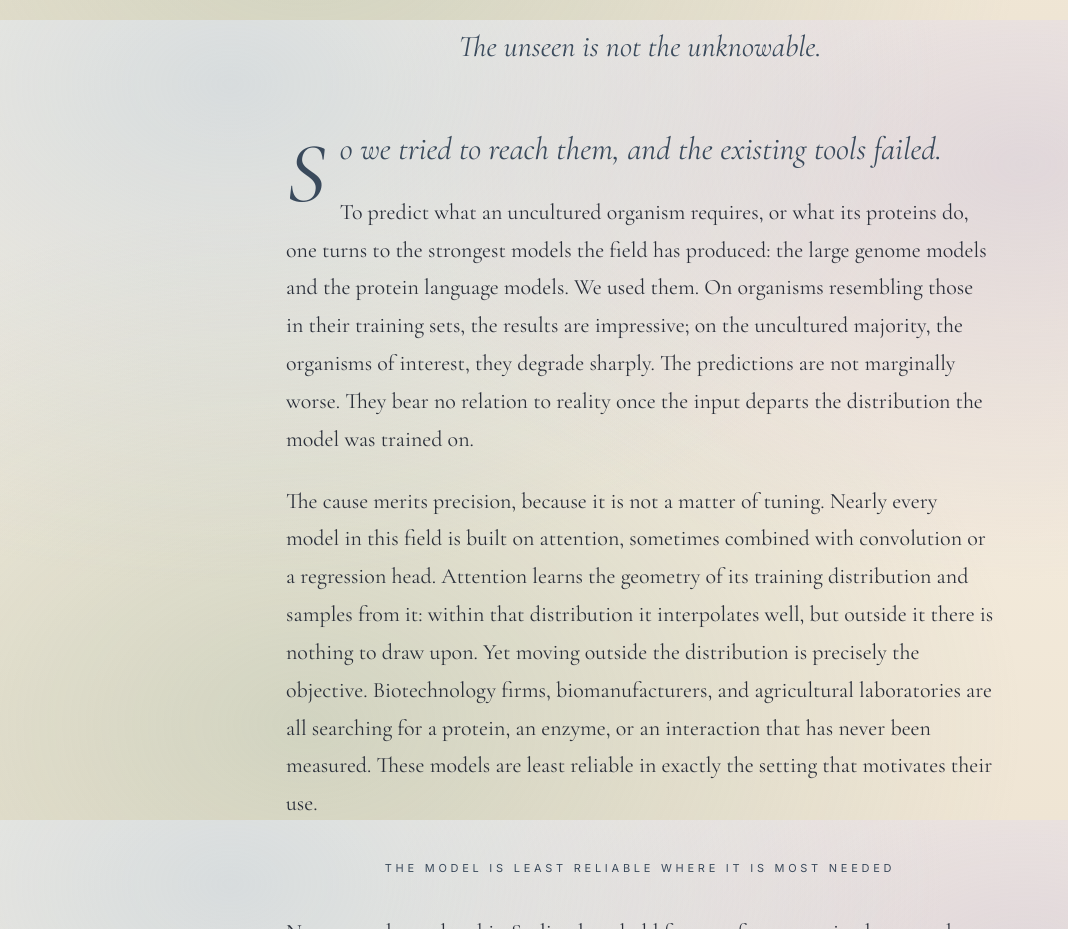
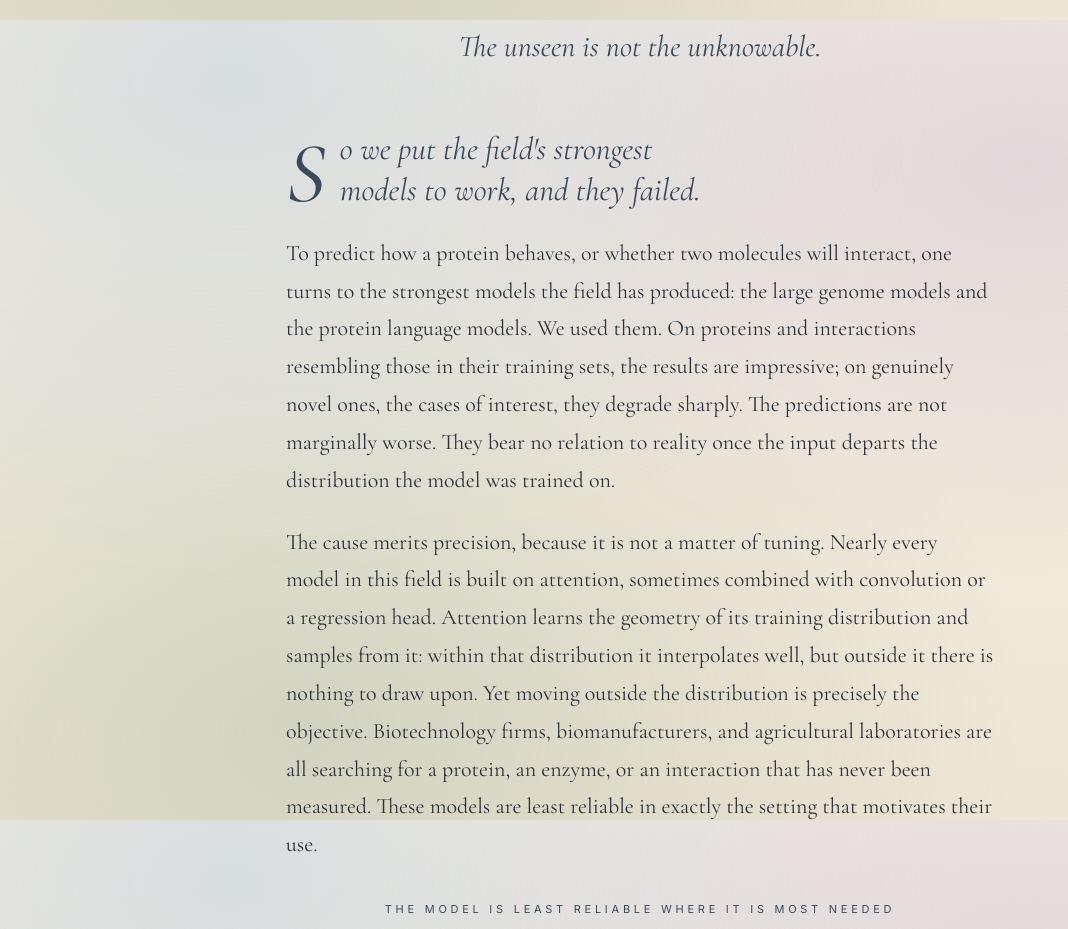
Before and after one commit to miyu-horiuchi/replicater-site, a plain HTML site: page manifesto/index.html in a window 1280 px wide. Shown: the part 1580-2509 px from the top of the page, without its empty margins (0-1068 px from the left). Drawn offline with nearby package versions, Linux system fonts and the light colour scheme.

Commit message:
Manifesto: generalize argument framing from uncultured organisms to proteins and interactions
Co-Authored-By: Claude Fable 5 <noreply@anthropic.com>

```diff
--- a/manifesto/index.html
+++ b/manifesto/index.html
@@ -624,10 +624,10 @@
           The unseen is not the unknowable.
         </blockquote>
 
-        <p class="turn">So we tried to reach them, and the existing tools failed.</p>
+        <p class="turn">So we put the field's strongest models to work, and they failed.</p>
 
         <p>
-          To predict what an uncultured organism requires, or what its proteins do, one turns to the strongest models the field has produced: the large genome models and the protein language models. We used them. On organisms resembling those in their training sets, the results are impressive; on the uncultured majority, the organisms of interest, they degrade sharply. The predictions are not marginally worse. They bear no relation to reality once the input departs the distribution the model was trained on.
+          To predict how a protein behaves, or whether two molecules will interact, one turns to the strongest models the field has produced: the large genome models and the protein language models. We used them. On proteins and interactions resembling those in their training sets, the results are impressive; on genuinely novel ones, the cases of interest, they degrade sharply. The predictions are not marginally worse. They bear no relation to reality once the input departs the distribution the model was trained on.
         </p>
 
         <p>
```
